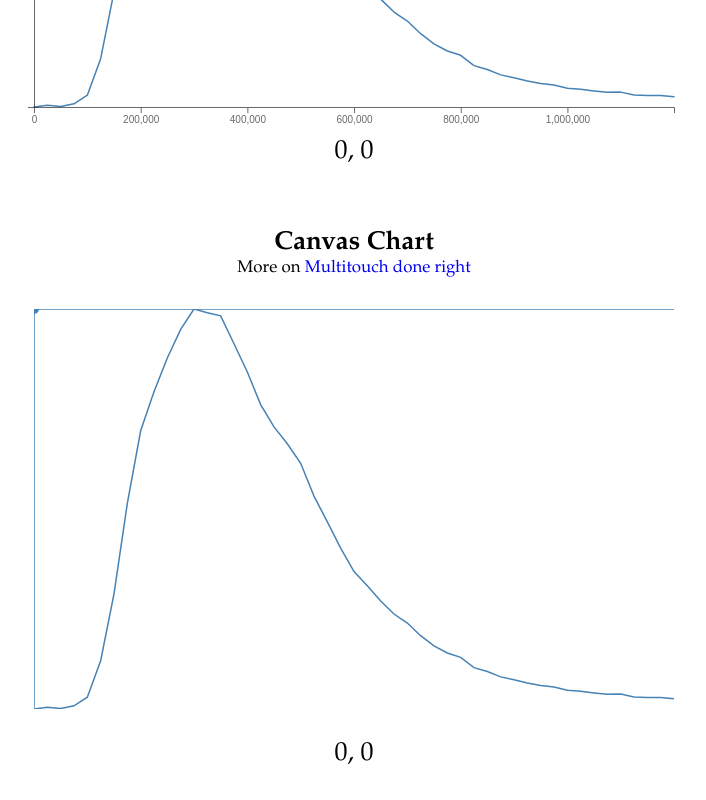
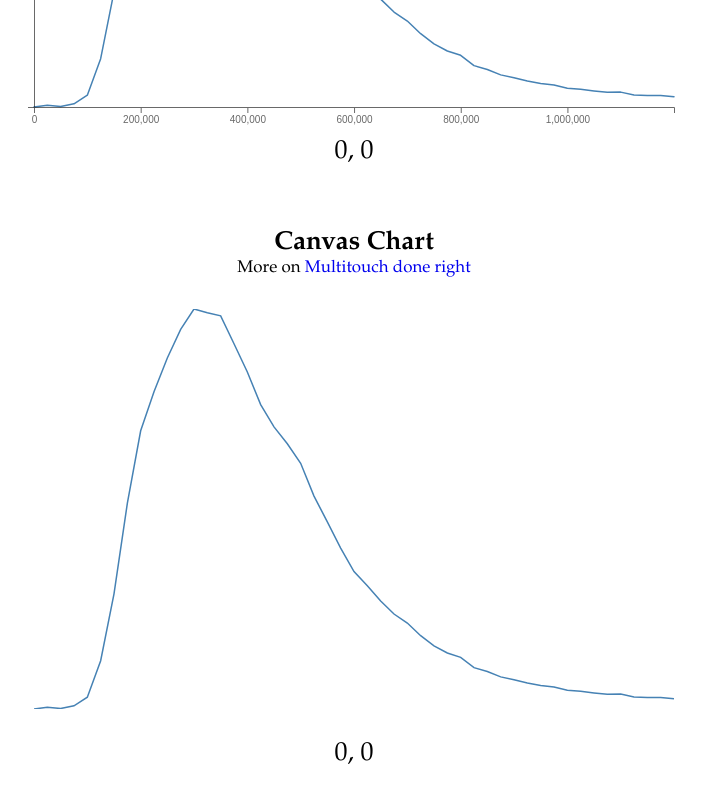
Before and after one commit to anselbrandt/d3-interactive, a React (Create React App) app: page / in a window 1280 px wide. Shown: the part 776-1576 px from the top of the page, without its empty margins (286-992 px from the left). Built offline with nearby package versions, Linux system fonts and the light colour scheme; no server answers.

Commit message:
Add canvas rulers

```diff
--- a/src/CanvasChart.js
+++ b/src/CanvasChart.js
@@ -151,7 +151,7 @@ function CanvasChart() {
         x: position ? position[0] : 0,
         y: position ? position[1] : 0,
         color: color,
-        radius: 5,
+        radius: 2.5,
       },
     ];
 
@@ -178,9 +178,10 @@ function CanvasChart() {
       context.beginPath();
       getLine(data);
       context.lineWidth = 1.5;
-      context.strokeStyle = color;
+      context.strokeStyle = isEntered ? "#ddd" : color;
       context.stroke();
 
+      if (isEntered) {
         for (const { x, y, color, radius } of circles) {
           context.beginPath();
           context.moveTo(x + radius, y);
@@ -193,15 +194,17 @@ function CanvasChart() {
           context.beginPath();
           context.moveTo(x1, y1);
           context.lineTo(x2, y2);
+          context.lineWidth = 1;
           context.strokeStyle = color;
           context.stroke();
+        }
       }
 
       requestAnimationFrame(draw);
     }
     requestAnimationFrame(draw);
     return () => cancelAnimationFrame(draw);
-  }, [width, height, canvasRef, pointer]);
+  }, [width, height, canvasRef, pointer, isEntered]);
 
   return (
     <div className="App">
```
Lines whose indentation alone changed are shown as unchanged.
